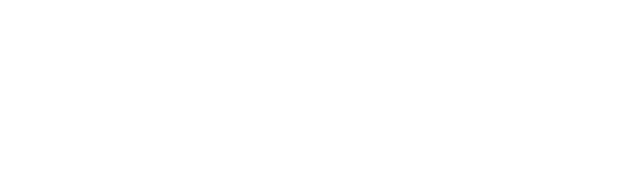
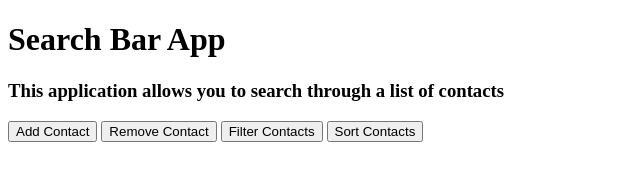
Before and after one commit to gcontreras3/SearchBar, a plain HTML site: page index.html in a window 1280 px wide. Shown: the whole page, without its empty margins (0-640 px from the left). Drawn offline with Linux system fonts and the light colour scheme.

Commit message:
button set up

```diff
--- a/index.html
+++ b/index.html
@@ -4,9 +4,15 @@
     <meta charset="UTF-8">
     <meta http-equiv="X-UA-Compatible" content="IE=edge">
     <meta name="viewport" content="width=device-width, initial-scale=1.0">
-    <title>Document</title>
+    <title>SearchBarApp</title>
 </head>
 <body>
+    <h1>Search Bar App</h1>
+    <h3>This application allows you to search through a list of contacts</h3>
 
+    <button>Add Contact</button>
+    <button>Remove Contact</button>
+    <button>Filter Contacts</button>
+    <button>Sort Contacts</button>
 </body>
 </html>
```
